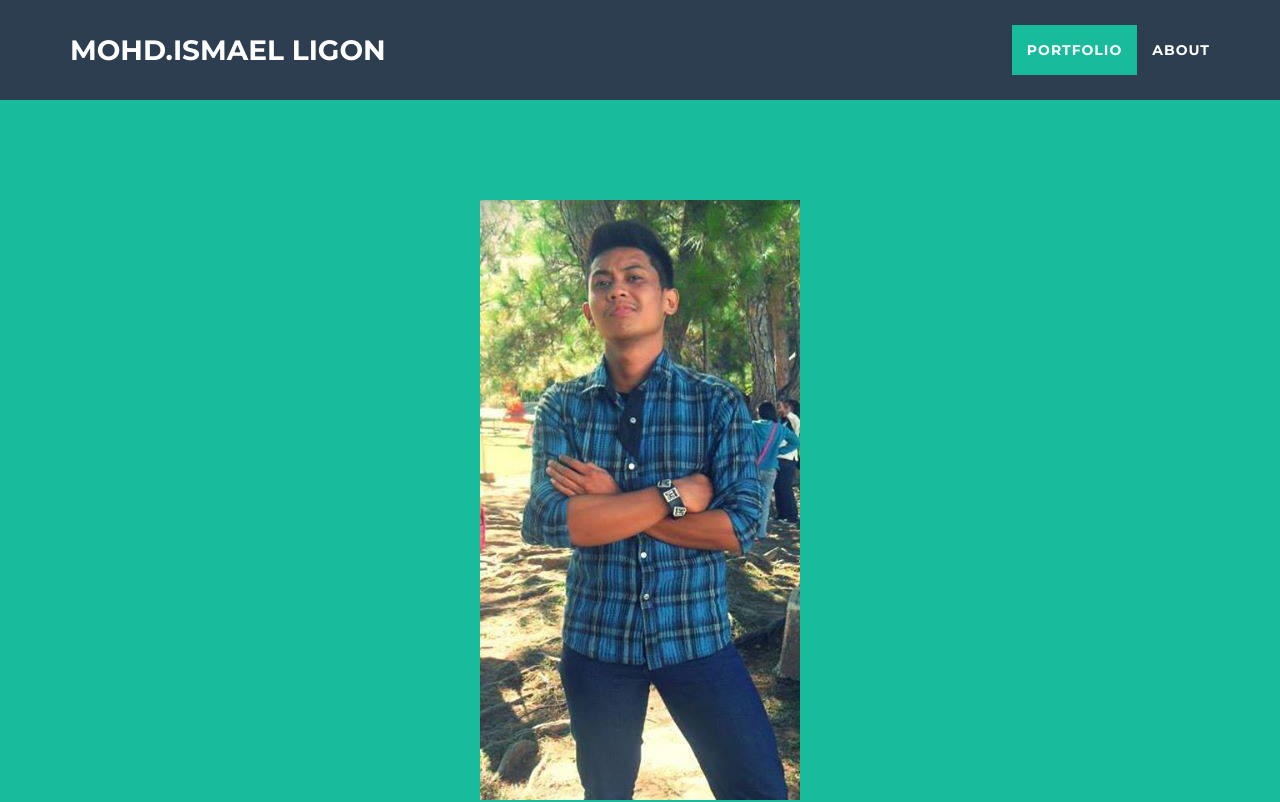
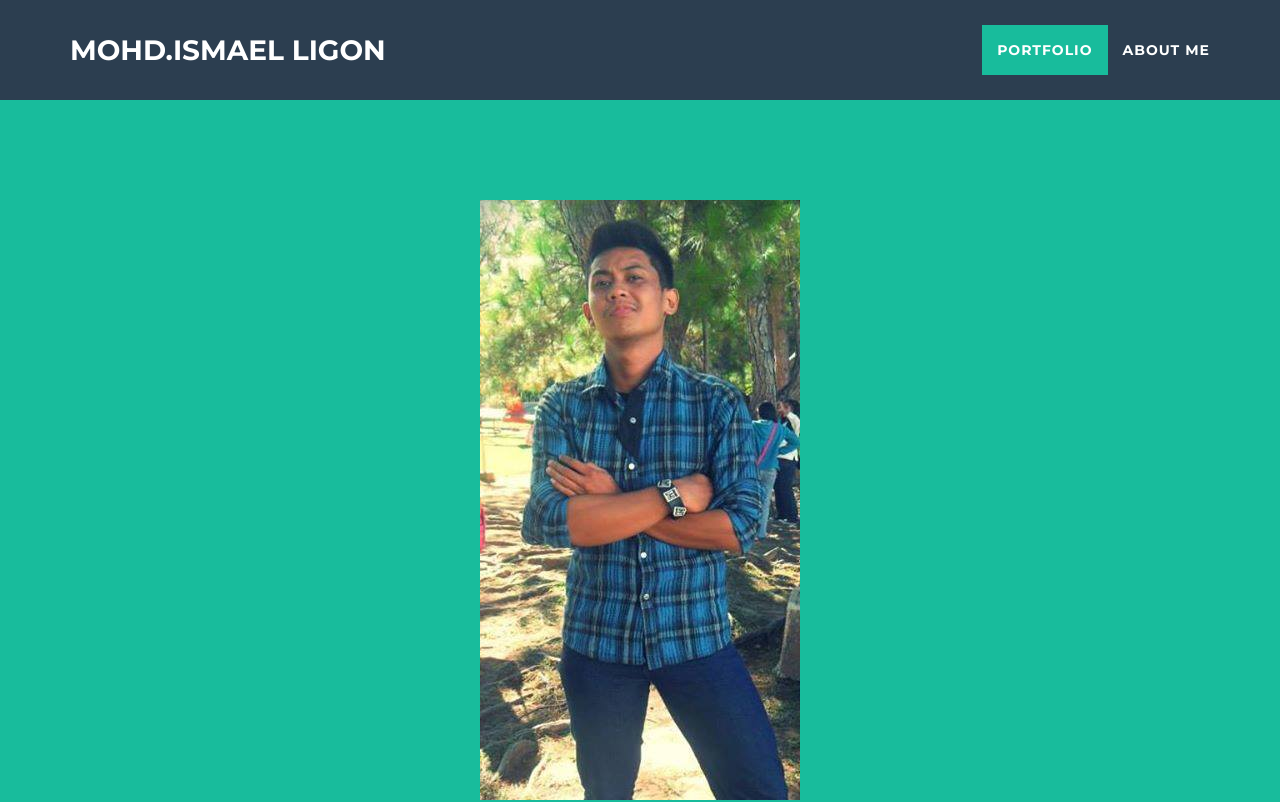
Before and after one commit to IsmaelLigon/IL07, a website: page index.html in a window 1280 px wide. Shown: the top 802 px of the page. Drawn offline with nearby package versions, Linux system fonts and the light colour scheme.

Commit message:
Update index.html

```diff
--- a/index.html
+++ b/index.html
@@ -54,7 +54,7 @@
                         <a href="#portfolio">Portfolio</a>
                     </li>
                     <li class="page-scroll">
-                        <a href="#about">About</a>
+                        <a href="#aboutMe">About Me</a>
                     </li>
 
                 </ul>
```
